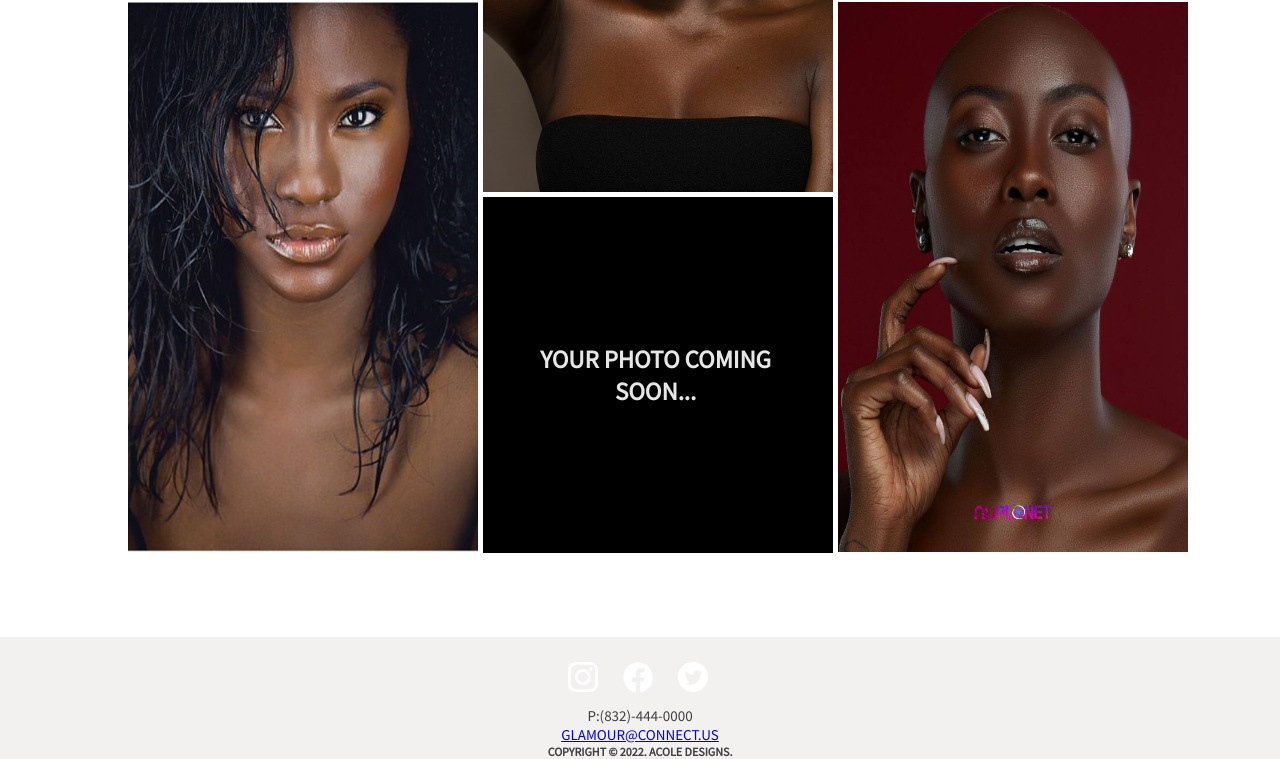
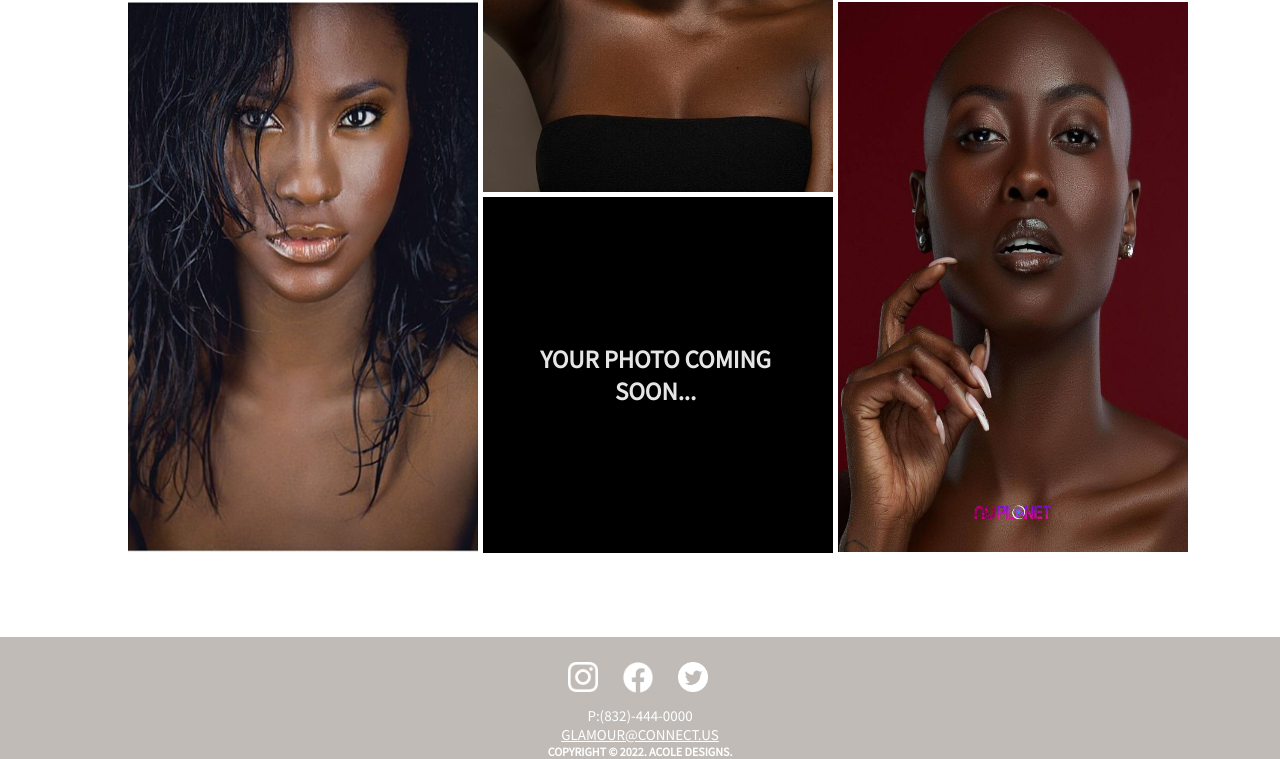
Before and after one commit to a-cole55/beauty, a plain HTML site: page index.html in a window 1280 px wide. Shown: the part 2784-3543 px from the top of the page. Drawn offline with Linux system fonts and the light colour scheme; a web font is replaced by a local one.

Commit message:
changed bg color updated footer bg color

```diff
--- a/beauty-style.css
+++ b/beauty-style.css
@@ -441,8 +441,8 @@ html{
     text-align: center;
 }
 footer{
-    background-color:rgb(243, 240, 240);
-    color:rgb(64, 64, 64);
+    background-color:#C0BBB7;
+    color:white;
     display:flex;
     flex-direction: column;
     justify-content: center;
@@ -453,6 +453,9 @@ footer{
 footer h3{
     margin-bottom:0.25%;
     font-size:1.5rem;
+}
+footer span > a{
+    color:white;
 }
 .contact{
     font-size:1.5rem;
```
